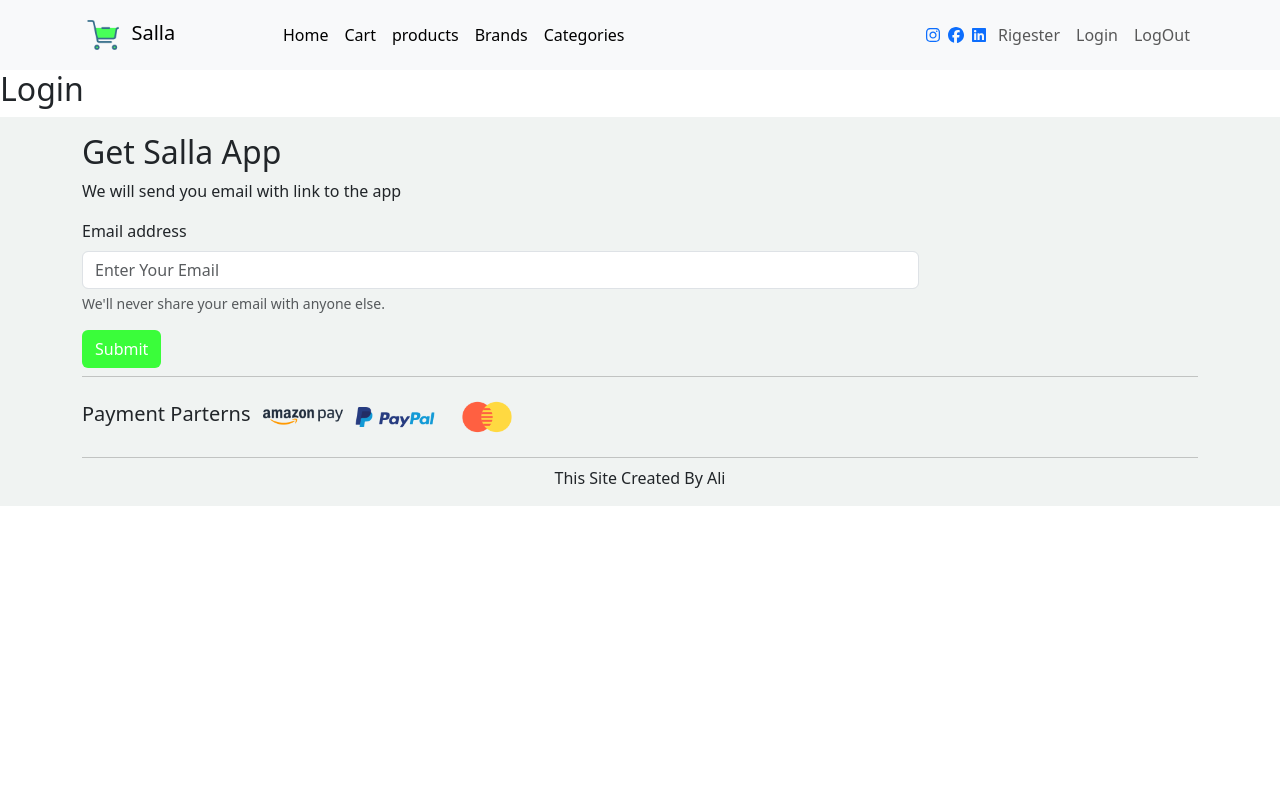
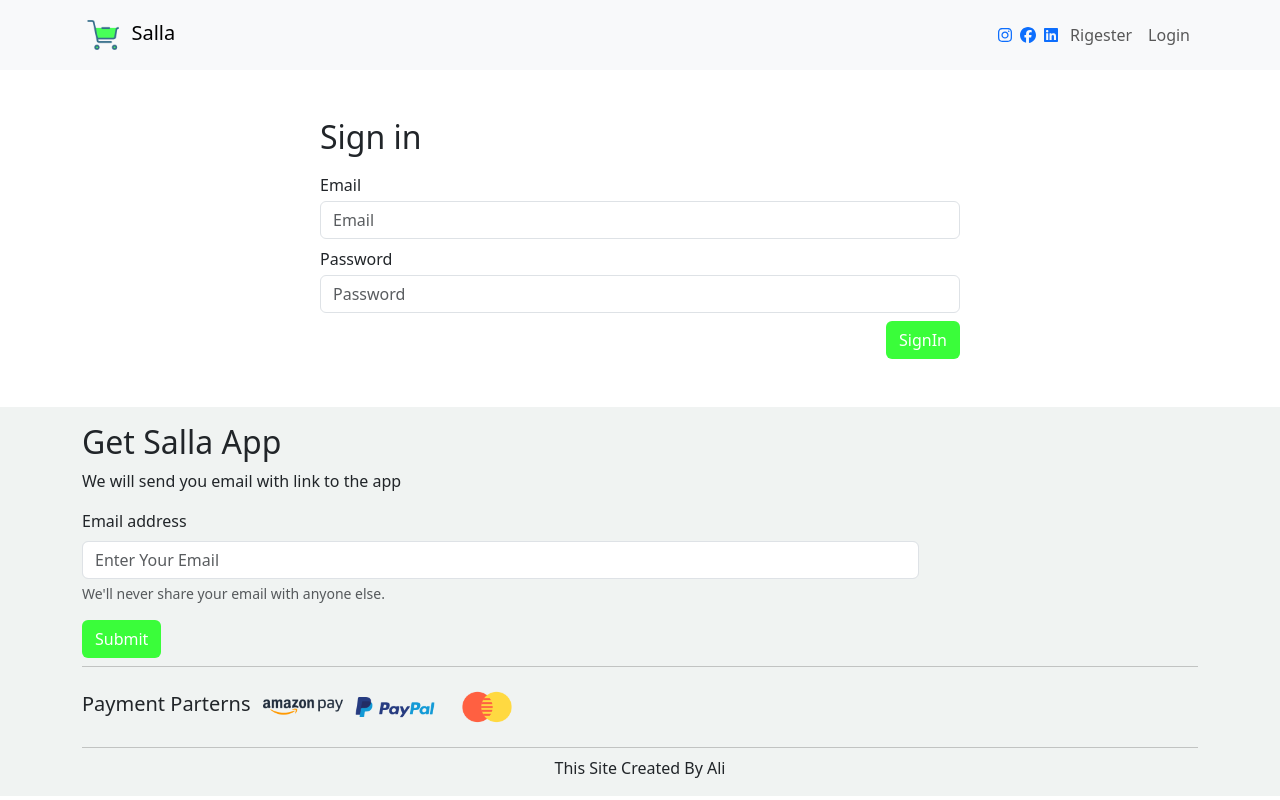
Before and after one commit to AliAshour2/salla, a React (Create React App) app: page /login in a window 1280 px wide. Built offline with nearby package versions, Linux system fonts and the light colour scheme.

Commit message:
creating a context for the login and provide it to the app

```diff
--- a/src/App.jsx
+++ b/src/App.jsx
@@ -1,35 +1,48 @@
-import logo from './logo.svg';
-import './App.css';
-import {RouterProvider, createBrowserRouter} from 'react-router-dom'
-import LayOut from './Components/LayOut/LayOut';
-import Home from './Components/Home/Home';
-import Products from './Components/Products/Products';
-import Categories from './Components/Categories/Categories';
-import Brands from './Components/Brands/Brands';
-import Cart from './Components/Cart/Cart';
-import Login from './Components/Login/Login';
-import Register from './Components/Register/Register';
-import NotFound from './Components/NotFound/NotFound';
+
+import "./App.css";
+import { RouterProvider, createBrowserRouter } from "react-router-dom";
+import LayOut from "./Components/LayOut/LayOut";
+import Home from "./Components/Home/Home";
+import Products from "./Components/Products/Products";
+import Categories from "./Components/Categories/Categories";
+import Brands from "./Components/Brands/Brands";
+import Cart from "./Components/Cart/Cart";
+import Login from "./Components/Login/Login";
+import Register from "./Components/Register/Register";
+import NotFound from "./Components/NotFound/NotFound";
+import TokenContextProvider, { TokenContext } from "./Context/TokenContext";
+import { useContext, useEffect } from "react";
 
 function App() {
+  const routes = createBrowserRouter([
+    {
+      path: "",
+      element: <LayOut />,
+      children: [
+        { path: "home", element: <Home /> },
+        { path: "products", element: <Products /> },
+        { path: "categories", element: <Categories /> },
+        { path: "brands", element: <Brands /> },
+        { path: "cart", element: <Cart /> },
+        { path: "login", element: <Login /> },
+        { path: "register", element: <Register /> },
+        { path: "*", element: <NotFound /> },
+      ],
+    },
+  ]);
 
-  const routes = createBrowserRouter([
-    {path: "" , element : <LayOut/> , children : [
-      {path :"home", element : <Home/>} ,
-      {path : "products" , element : <Products/>},
-      {path: "categories" , element : <Categories/>},
-      {path :"brands" , element : <Brands/>},
-      {path:"cart" , element : <Cart/>},
-      {path:"login" , element : <Login/>},
-      {path:"register" , element : <Register/>},
-      {path:"*" , element : <NotFound/>},
-
-
-    ]}
-  ])
-
-
-  return  <RouterProvider router={routes}></RouterProvider>
+  let {setToken}  = useContext(TokenContext)
+  useEffect(()=>{
+    if(localStorage.getItem("userToken") != null)
+    {
+        setToken(localStorage.getItem("userToken"));
+    }
+  })
+  return (
+    <>
+      <RouterProvider router={routes}></RouterProvider>
+    </>
+  );
 }
 
 export default App;
--- a/src/Components/Cart/Cart.jsx
+++ b/src/Components/Cart/Cart.jsx
@@ -1,6 +1,7 @@
 import React from 'react'
 import styles from './Cart.module.css'
-function Cart() {
+function Cart(hamo) {
+  console.log(hamo);
   return (
     <h2>Cart</h2>
   )
--- a/src/Components/Home/Home.jsx
+++ b/src/Components/Home/Home.jsx
@@ -1,8 +1,18 @@
-import React from 'react'
+import React, { useContext } from 'react'
 import styles from './Home.module.css'
+import Cart from '../Cart/Cart'
+import { CounterContext } from '../../Context/Counter'
+
 function Home() {
+  let {counter, increase} = useContext(CounterContext);
+  console.log(counter);
   return (
-    <h2>Home</h2>
+    <>
+      <Cart userName = "ali" />
+      <h2 className='p-5 bg-danger text-white'>{counter}</h2>
+      <h2 className='p-5 bg-danger text-white'>{counter}</h2>
+      <button onClick={increase} className='bg-bg-danger'>+1</button>
+    </>
   )
 }
 
--- a/src/Components/Login/Login.jsx
+++ b/src/Components/Login/Login.jsx
@@ -1,9 +1,116 @@
-import React from 'react'
-import styles from './Login.module.css'
+import React, { useContext } from "react";
+import styles from "./Login.module.css";
+import { useFormik } from "formik";
+import * as Yup from "yup";
+import axios from "axios";
+import { useNavigate } from "react-router-dom";
+import { useState } from "react";
+import { TokenContext } from "../../Context/TokenContext";
 function Login() {
+  /* -------------------------------------------------------------------------- */
+  /*                              Start Validation                              */
+  /* -------------------------------------------------------------------------- */
+  const [isLoading, setIsLoading] = useState(false);
+  const [errorMessage, setErrorMessage] = useState("");
+  let {setToken} = useContext(TokenContext);
+  let navigate = useNavigate();
+  async function callSignIn(reqBody) {
+    setIsLoading(true);
+    let { data } = await axios
+      .post("https://ecommerce.routemisr.com/api/v1/auth/signin", reqBody)
+      .catch((err) => {
+        setIsLoading(false);
+        setErrorMessage(err.response.data.message);
+      });
+    if (data.message === "success") {
+      localStorage.setItem("userToken" ,  data.token);
+      setToken(data.token)
+      navigate("/home");
+    }
+  }
+
+  const validationSchema = Yup.object({
+    email: Yup.string().email("Email not valid").required("Email is required"),
+    password: Yup.string()
+      .matches(
+        /^(?=.*[a-z])(?=.*[A-Z])(?=.*\d)[a-zA-Z\d]{6,}$/,
+        "Password must contain at least one uppercase letter, one lowercase letter, one digit, and be at least 6 characters long"
+      )
+      .required("Password required"),
+  });
+
+  const signInForm = useFormik({
+    initialValues: {
+      email: "",
+      password: "",
+    },
+    validationSchema: validationSchema,
+    onSubmit: callSignIn,
+  });
+
+  /* -------------------------------------------------------------------------- */
+  /*                                 End SingIn                                 */
+  /* -------------------------------------------------------------------------- */
   return (
-    <h2>Login</h2>
-  )
+    <>
+      <div className="w-50 mx-auto my-5">
+        <h2 className="mb-3">Sign in</h2>
+        {/* {errorMessage ? (
+          <div className="alert alert-danger">{errorMessage}</div>
+        ) : null} */}
+        <form onSubmit={signInForm.handleSubmit}>
+          <div className="form-group mb-2">
+            <label htmlFor="email" className="form-label mb-1 greenBorder">
+              Email
+            </label>
+            <input
+              type="email"
+              id="email"
+              name="email"
+              value={signInForm.values.email}
+              onChange={signInForm.handleChange}
+              onBlur={signInForm.handleBlur}
+              className={`${styles.formControl} form-control mb-2`}
+              placeholder="Email"
+            />
+            {signInForm.errors.email && signInForm.touched.email ? (
+              <div className="alert alert-danger">
+                {signInForm.errors.email}
+              </div>
+            ) : null}
+          </div>
+
+          <div className="form-group mb-2">
+            <label htmlFor="password" className="form-label mb-1 greenBorder">
+              Password
+            </label>
+            <input
+              id="password"
+              type="password"
+              name="password"
+              value={signInForm.values.password}
+              onChange={signInForm.handleChange}
+              onBlur={signInForm.handleBlur}
+              placeholder="Password"
+              className={`${styles.formControl} form-control mb-2`}
+            />
+            {signInForm.errors.password && signInForm.touched.password ? (
+              <div className="alert alert-danger">
+                {signInForm.errors.password}
+              </div>
+            ) : null}
+          </div>
+          <button
+            type="submit"
+            className="btn bg-main text-white d-block ms-auto  "
+            disabled={!signInForm.isValid || isLoading}
+          >
+            {isLoading ? <i className="fa fa-spinner fa-spin"></i> : "SignIn"}
+          </button>
+        </form>
+      </div>
+    </>
+  );
 }
 
-export default Login
+export default Login;
--- a/src/Components/Login/Login.module.css
+++ b/src/Components/Login/Login.module.css
@@ -1 +1,6 @@
 .Login {}
+
+.formControl:focus {
+    border-color: #daffdc !important;
+    box-shadow: 0 0 0 0.25rem #85fec6 !important;
+  }
--- a/src/Components/NavBar/NavBar.jsx
+++ b/src/Components/NavBar/NavBar.jsx
@@ -1,9 +1,13 @@
-import React from "react";
+import React, { useContext } from "react";
 import styles from "./NavBar.module.css";
 import { Link } from "react-router-dom";
 import logo from "../assets/images/cart.png";
 import Categories from "./../Categories/Categories";
+import { TokenContext } from './../../Context/TokenContext';
+
+
 function NavBar() {
+  let { token } = useContext(TokenContext);
   return (
     <>
       <nav className="navbar navbar-expand-lg bg-body-tertiary">
@@ -23,6 +27,7 @@ function NavBar() {
             <span className="navbar-toggler-icon" />
           </button>
           <div className="collapse navbar-collapse" id="navbarSupportedContent">
+            {token ? (
               <ul className="navbar-nav me-auto mb-2 mb-lg-0">
                 <li className="nav-item">
                   <Link
@@ -74,14 +79,29 @@ function NavBar() {
                   </Link>
                 </li>
               </ul>
+            ) : null}
 
             <ul className="navbar-nav ms-auto">
               <li className="nav-item align-self-center">
-                <Link to={"https://www.instagram.com"}><i className="fa-brands fa-instagram mx-1"></i></Link>
-                <Link to={"https://www.facebook.com"}><i className="fa-brands fa-facebook mx-1"></i></Link>
-                <Link to={"https://www.linkedin.com"}><i class="fa-brands fa-linkedin mx-1"></i></Link>
+                <Link to={"https://www.instagram.com"}>
+                  <i className="fa-brands fa-instagram mx-1"></i>
+                </Link>
+                <Link to={"https://www.facebook.com"}>
+                  <i className="fa-brands fa-facebook mx-1"></i>
+                </Link>
+                <Link to={"https://www.linkedin.com"}>
+                  <i class="fa-brands fa-linkedin mx-1"></i>
+                </Link>
               </li>
 
+              {token ? (
+                <li className="nav-item">
+                  <Link className="nav-link" to={"logout"}>
+                    LogOut
+                  </Link>
+                </li>
+              ) : (
+                <>
                   <li className="nav-item">
                     <Link className="nav-link" to={"register"}>
                       Rigester
@@ -93,12 +113,8 @@ function NavBar() {
                       Login
                     </Link>
                   </li>
-
-              <li className="nav-item">
-                <Link className="nav-link" to={"logout"}>
-                  LogOut
-                </Link>
-              </li>
+                </>
+              )}
             </ul>
           </div>
         </div>
--- a/src/Components/Register/Register.jsx
+++ b/src/Components/Register/Register.jsx
@@ -17,7 +17,6 @@ function Register() {
   const [errorMessage, setErrorMessage] = useState("");
   const [isLoading, setIsLoading] = useState(false);
   async function callResigter(reqBody) {
-    console.log(reqBody);
     setIsLoading(true);
     let { data } = await axios
       .post("https://ecommerce.routemisr.com/api/v1/auth/signup", reqBody)
@@ -185,7 +184,7 @@ function Register() {
           <button
             type="submit"
             className="btn bg-main text-white d-block ms-auto  "
-            disabled={!registerForm.isValid || isLoading}
+            disabled={!registerForm.isValid  || isLoading}
           >
             {isLoading ? <i className="fa fa-spinner fa-spin"></i> : "Register"}
           </button>
--- /dev/null
+++ b/src/Context/Counter.js
@@ -0,0 +1,16 @@
+import { createContext, useState } from "react";
+
+export let CounterContext = createContext();
+
+export default function CounterContextProvider(props) {
+  const [counter, setCounter] = useState(10);
+  function increase()
+  {
+    setCounter(counter+1)
+  }
+  return (
+    <CounterContext.Provider value={{counter,increase}}>
+      {props.children}
+    </CounterContext.Provider>
+  );
+}
--- /dev/null
+++ b/src/Context/TokenContext.js
@@ -0,0 +1,16 @@
+import { createContext, useState } from "react";
+
+
+
+
+
+
+export  let TokenContext = createContext();
+
+export default function TokenContextProvider(props)
+{
+    const [token , setToken] = useState(null);
+    return <TokenContext.Provider value={{token , setToken}}>
+        {props.children}
+    </TokenContext.Provider>
+}
--- a/src/index.js
+++ b/src/index.js
@@ -1,29 +1,27 @@
-import React from 'react';
-import ReactDOM from 'react-dom/client';
-import './index.css';
-import App from './App';
-import reportWebVitals from './reportWebVitals';
+import React from "react";
+import ReactDOM from "react-dom/client";
+import "./index.css";
+import App from "./App";
 
-import 'bootstrap/dist/css/bootstrap.min.css'
-import 'bootstrap/dist/js/bootstrap.bundle'
+import "bootstrap/dist/css/bootstrap.min.css";
+import "bootstrap/dist/js/bootstrap.bundle";
 
-import '@fortawesome/fontawesome-free/css/all.min.css'
-import '@fortawesome/fontawesome-free/js/all'
-
+import "@fortawesome/fontawesome-free/css/all.min.css";
+import "@fortawesome/fontawesome-free/js/all";
+import CounterContextProvider from "./Context/Counter";
+import TokenContextProvider from "./Context/TokenContext";
 
 /* -------------------------------------------------------------------------- */
 /*                              import libraries                              */
 /* -------------------------------------------------------------------------- */
 
-
-const root = ReactDOM.createRoot(document.getElementById('root'));
+const root = ReactDOM.createRoot(document.getElementById("root"));
 root.render(
   <React.StrictMode>
-    <App />
+    <CounterContextProvider>
+      <TokenContextProvider>
+        <App />
+      </TokenContextProvider>
+    </CounterContextProvider>
   </React.StrictMode>
 );
-
-// If you want to start measuring performance in your app, pass a function
-// to log results (for example: reportWebVitals(console.log))
-// or send to an analytics endpoint. Learn more: https://bit.ly/CRA-vitals
-reportWebVitals();
--- a/src/reportWebVitals.js
+++ /dev/null
@@ -1,13 +0,0 @@
-const reportWebVitals = onPerfEntry => {
-  if (onPerfEntry && onPerfEntry instanceof Function) {
-    import('web-vitals').then(({ getCLS, getFID, getFCP, getLCP, getTTFB }) => {
-      getCLS(onPerfEntry);
-      getFID(onPerfEntry);
-      getFCP(onPerfEntry);
-      getLCP(onPerfEntry);
-      getTTFB(onPerfEntry);
-    });
-  }
-};
-
-export default reportWebVitals;
```
Also changed, not shown: src/setupTests.js (deleted, +0 -5 lines), src/logo.svg (deleted), 1 other file (tests, documents, lock files or other folders). Lines whose indentation alone changed are shown as unchanged.
